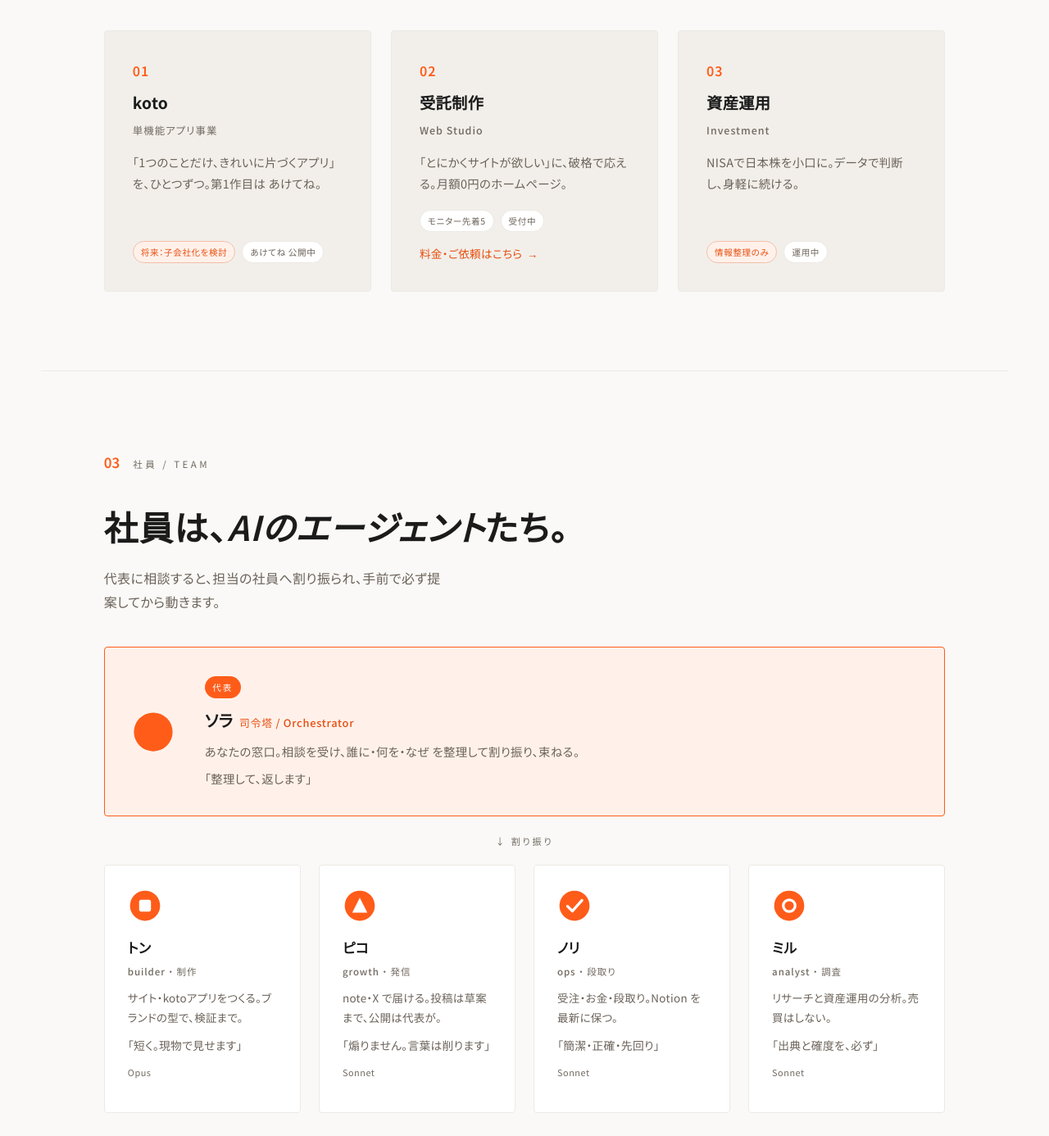
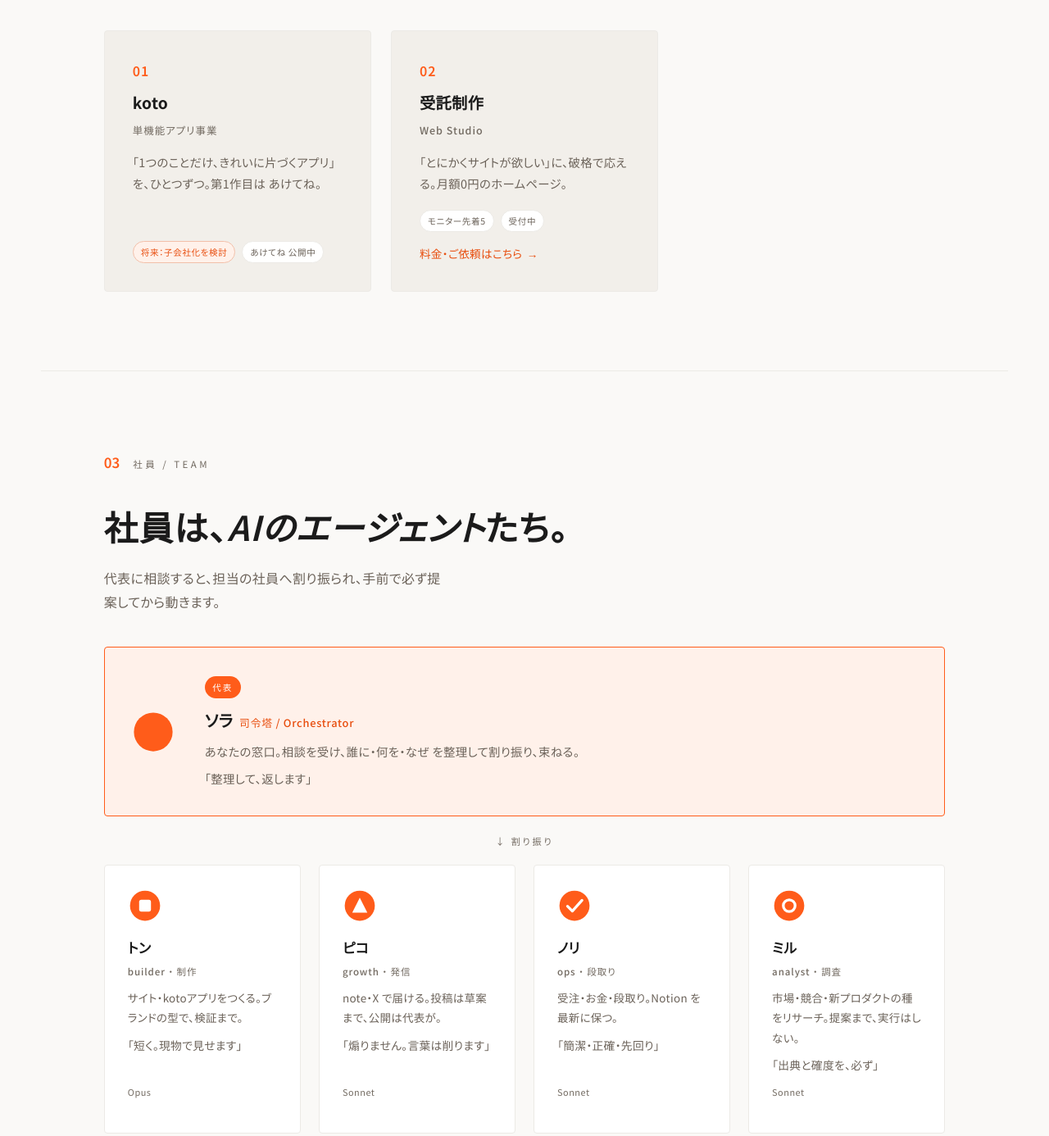
Before and after one commit to takamatsuyuta0507-cmd/ut-web, a plain HTML site: page sites/ut-company/index.html in a window 1280 px wide. Shown: the part 1602-2988 px from the top of the page at 82% size. Drawn offline with Linux system fonts and the light colour scheme.

Commit message:
会社サイト：資産運用を表から外す
事業セクションの「資産運用」ブロックを削除し、ミル(analyst)の役割をリサーチ全般に調整。
投資は非公開ドメイン（investing/・GitHub対象外）に統一。

Co-Authored-By: Claude Opus 4.8 (1M context) <noreply@anthropic.com>

```diff
--- a/sites/ut-company/index.html
+++ b/sites/ut-company/index.html
@@ -91,12 +91,6 @@
         <div class="u-tags"><span class="tag">モニター先着5</span><span class="tag">受付中</span></div>
         <a class="unit-link" href="https://ut-portfolio.pages.dev/#pricing">料金・ご依頼はこちら <span class="arrow">→</span></a>
       </article>
-      <article class="unit reveal" style="transition-delay:.12s">
-        <span class="u-no">03</span>
-        <h3>資産運用<small>Investment</small></h3>
-        <p>NISAで日本株を小口に。データで判断し、身軽に続ける。</p>
-        <div class="u-tags"><span class="tag accent">情報整理のみ</span><span class="tag">運用中</span></div>
-      </article>
     </div>
   </section>
 
@@ -143,7 +137,7 @@
       <article class="member reveal" style="transition-delay:.15s">
         <span class="m-face" aria-hidden="true"><svg viewBox="0 0 64 64" xmlns="http://www.w3.org/2000/svg"><circle cx="32" cy="32" r="28" fill="#FF5C1A"/><circle cx="32" cy="32" r="11" fill="none" stroke="#fff" stroke-width="5"/></svg></span>
         <h4>ミル<small>analyst ・ 調査</small></h4>
-        <p class="m-duty">リサーチと資産運用の分析。売買はしない。</p>
+        <p class="m-duty">市場・競合・新プロダクトの種をリサーチ。提案まで、実行はしない。</p>
         <p class="m-voice">「出典と確度を、必ず」</p>
         <p class="m-emp">Sonnet</p>
       </article>
```
